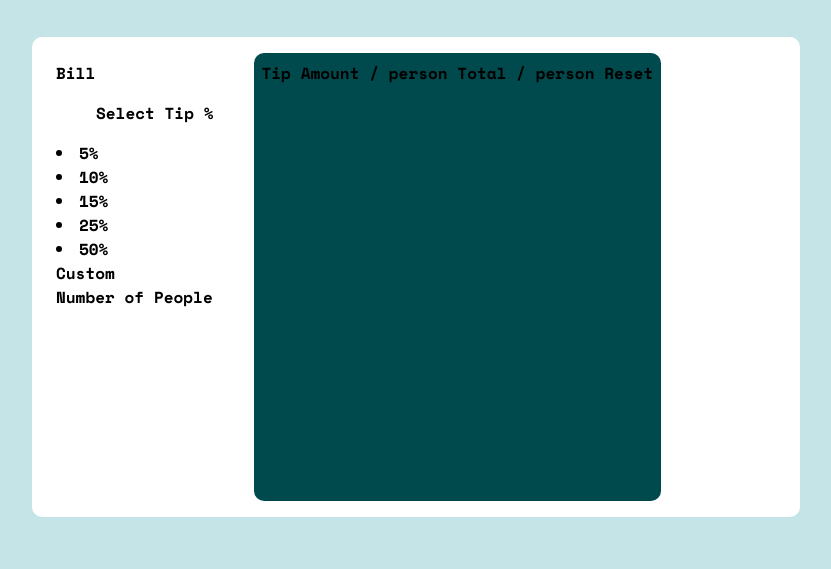
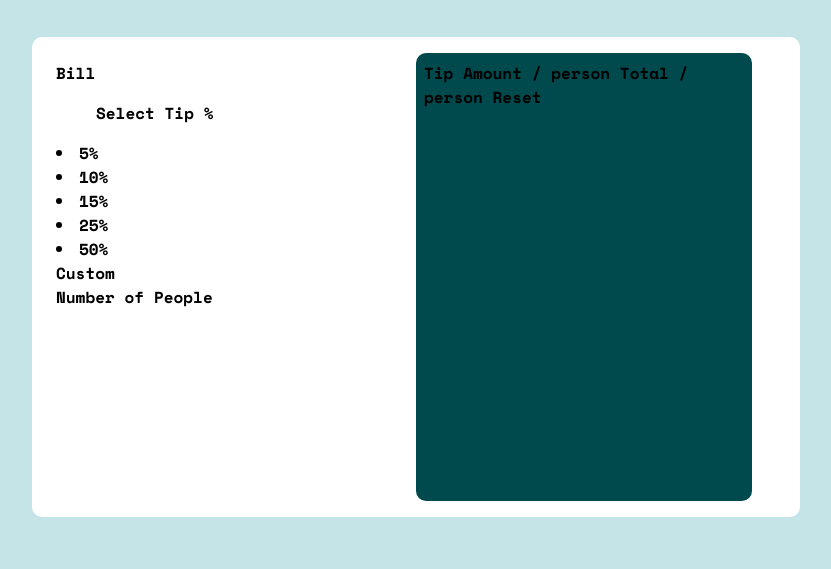
Before and after one commit to Betocosta22/tip-calculator-app-main, a plain HTML site: page index.html in a window 1280 px wide. Shown: the part 231-800 px from the top of the page, without its empty margins (232-1063 px from the left). Drawn offline with nearby package versions, Linux system fonts and the light colour scheme.

Commit message:
separação de conteudo

```diff
--- a/style.css
+++ b/style.css
@@ -34,10 +34,12 @@ figure {
     display: block;
     margin: 1em;
     padding: .5em;
+    width: 25vw;
 }
 .result {
     background-color: var(--VeryDarkCyan);
     margin: 1em;
     padding: .5em;
     border-radius: 10px;
+    width: 25vw;
 }
```
